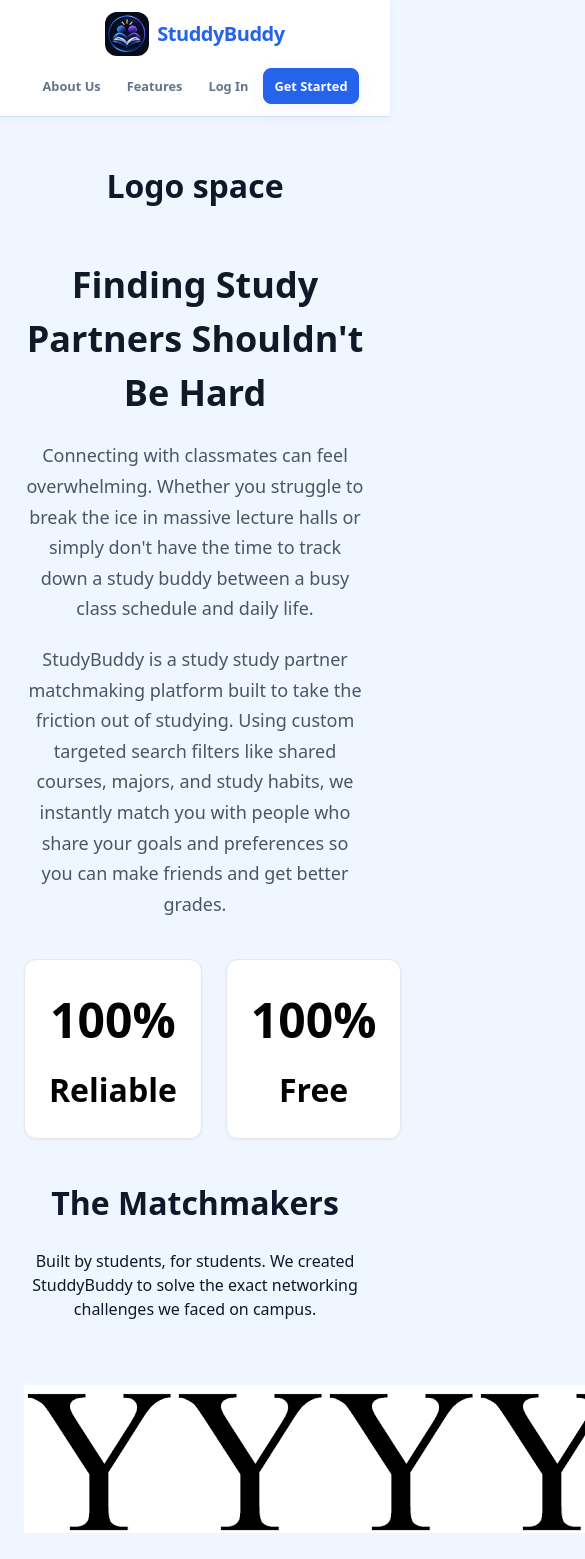
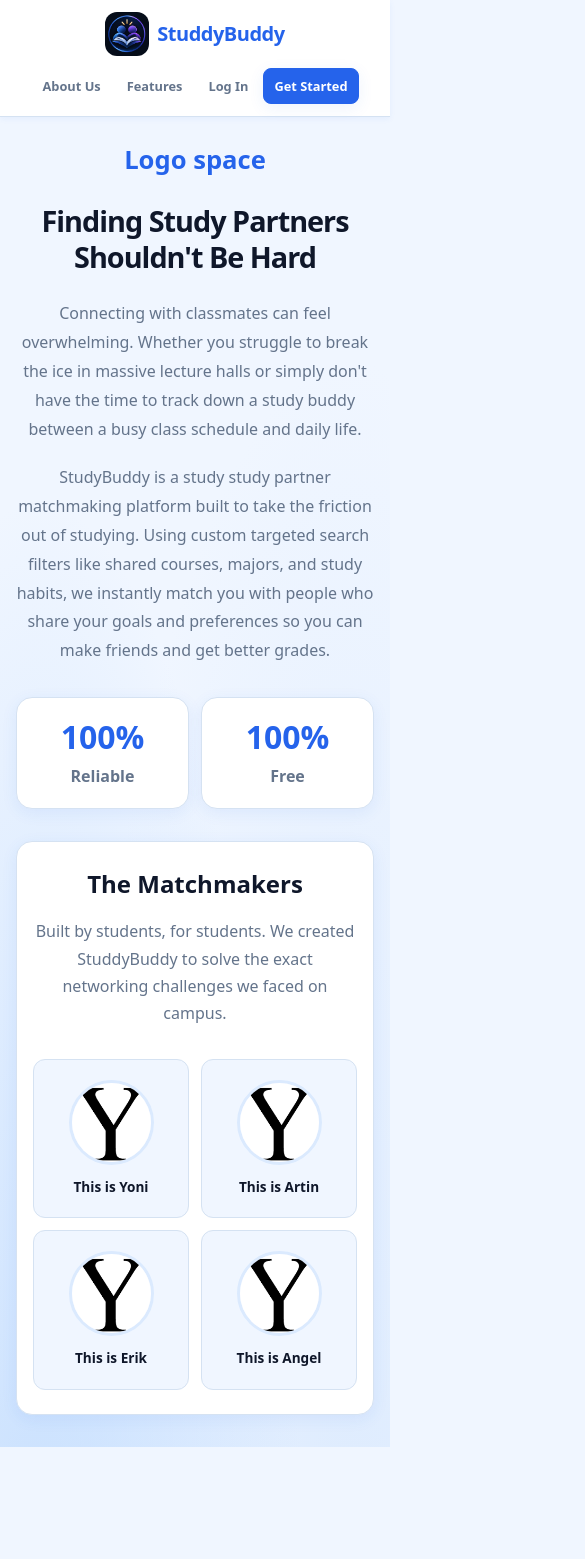
Before and after one commit to Artin-Etaati/study-buddy, a React (Vite) app: page /about in a window 390 px wide. Shown: the top 1559 px of the page, 585 px wide, since content can reach past the window. After the commit the page ends 1447 px from the top, so only its background shows below. Built offline with nearby package versions, Linux system fonts and the light colour scheme; no server answers.

Commit message:
Redesign About Us page

```diff
--- a/src/css/LandingPageCss/about.module.css
+++ b/src/css/LandingPageCss/about.module.css
@@ -1,57 +1,269 @@
+
 .container {
-  max-width: 800px;
+  width: 100%;
+  max-width: 1000px;
   margin: 0 auto;
+  padding: 48px 24px 64px;
+
   text-align: center;
-  padding:1.5rem;
+  font-family: var(--font-family);
+  color: var(--color-text);
+
+  background-image: var(--background-waves);
+  background-repeat: no-repeat;
 }
 
+
+/* Logo section */
+
+.container > h1 {
+  margin: 0 0 32px;
+  font-size: 2rem;
+  font-weight: 800;
+  color: var(--color-primary);
+}
+
+
+/* Introduction */
+
 .title {
-  font-size: 2.25rem;
+  max-width: 850px;
+  margin: 0 auto 24px;
+
+  font-size: clamp(1.8rem, 4vw, 2.6rem);
   font-weight: 800;
-  color: #111827;
-  margin-bottom: 1.25rem;
-  margin-top: 3rem;
+  line-height: 1.25;
+  letter-spacing: -1px;
+
+  color: var(--color-text);
 }
 
 .description {
-  font-size: 1.125rem;
-  color: #4b5563;
-  line-height: 1.7;
-  margin-bottom: 1.25rem;
+  max-width: 800px;
+  margin: 0 auto 20px;
+
+  font-size: 1.05rem;
+  line-height: 1.8;
+  color: var(--color-text-secondary);
 }
+
+
+/* Statistics */
 
 .statsGrid {
   display: grid;
-  grid-template-columns: 1fr 1fr;
-  gap: 1.5rem;
-  margin: 2.5rem 0;
+  grid-template-columns: repeat(2, minmax(0, 1fr));
+  gap: 24px;
+
+  max-width: 800px;
+  margin: 40px auto 48px;
 }
 
 .statItem {
-  background-color: #ffffff;
-  padding: 1.5rem;
-  border-radius: 12px;
-  border: 1px solid #e5e7eb;
-  box-shadow: 0 1px 3px rgba(0, 0, 0, 0.05);
   display: flex;
   flex-direction: column;
+  align-items: center;
+  justify-content: center;
+  gap: 8px;
+
+  padding: 32px 24px;
+
+  background-color: var(--color-surface);
+  border: 1px solid var(--color-border);
+  border-radius: var(--radius-xl);
+  box-shadow: var(--shadow-md);
+
+  transition:
+    transform var(--transition-normal),
+    box-shadow var(--transition-normal);
+}
+
+.statItem:hover {
+  transform: translateY(-4px);
+  box-shadow: var(--shadow-lg);
 }
 
 .statNumber {
   font-size: 3rem;
-  font-weight: 700;
-  color: #020202;
+  font-weight: 800;
+  line-height: 1.2;
+  color: var(--color-primary);
 }
 
 .statLabel {
-  font-size: 2rem;
-  color: #020202;
+  font-size: 1.15rem;
   font-weight: 600;
-  margin-top: 10px;
+  color: var(--color-text-secondary);
 }
 
+
+/* Team section */
+
+.teamSection {
+  margin-top: 48px;
+  padding: 32px 24px;
+
+  background-color: var(--color-surface);
+  border: 1px solid var(--color-border);
+  border-radius: var(--radius-xl);
+  box-shadow: var(--shadow-md);
+}
+
+.teamSection > h1 {
+  margin: 0 0 16px;
+
+  font-size: 1.8rem;
+  font-weight: 750;
+  color: var(--color-text);
+}
+
+.teamSection > p {
+  max-width: 700px;
+  margin: 0 auto;
+
+  font-size: 1rem;
+  line-height: 1.7;
+  color: var(--color-text-secondary);
+}
+
+
+/* Team members */
+
 .matchmakers {
-  margin-top: 4rem;
+  display: grid;
+  grid-template-columns: repeat(4, minmax(0, 1fr));
+  gap: 24px;
+
+  margin-top: 32px;
+}
+
+.matchmakers > div {
   display: flex;
-  justify-content: space-between;
+  flex-direction: column;
+  align-items: center;
+  gap: 12px;
+
+  min-width: 0;
+  padding: 20px 12px;
+
+  background-color: var(--color-background);
+  border: 1px solid var(--color-border);
+  border-radius: var(--radius-lg);
+
+  transition:
+    transform var(--transition-normal),
+    box-shadow var(--transition-normal);
 }
+
+.matchmakers > div:hover {
+  transform: translateY(-4px);
+  box-shadow: var(--shadow-md);
+}
+
+.matchmakers img {
+  width: 100%;
+  max-width: 110px;
+  aspect-ratio: 1;
+
+  object-fit: cover;
+  border: 3px solid var(--color-primary-soft);
+  border-radius: var(--radius-full);
+  background-color: var(--color-surface);
+}
+
+.matchmakers p {
+  margin: 0;
+
+  font-size: 0.95rem;
+  font-weight: 600;
+  color: var(--color-text);
+}
+
+
+/* Tablet */
+
+@media (max-width: 768px) {
+  .container {
+    padding: 32px 20px 48px;
+  }
+
+  .description {
+    font-size: 1rem;
+  }
+
+  .statsGrid {
+    gap: 16px;
+  }
+
+  .statItem {
+    padding: 24px 16px;
+  }
+
+  .statNumber {
+    font-size: 2.5rem;
+  }
+
+  .teamSection {
+    padding: 24px 16px;
+  }
+
+  .matchmakers {
+    grid-template-columns: repeat(2, minmax(0, 1fr));
+    gap: 16px;
+  }
+}
+
+
+/* Mobile */
+
+@media (max-width: 480px) {
+  .container {
+    padding: 24px 16px 32px;
+  }
+
+  .container > h1 {
+    font-size: 1.6rem;
+    margin-bottom: 24px;
+  }
+
+  .title {
+    font-size: 1.8rem;
+  }
+
+  .statsGrid {
+    gap: 12px;
+    margin: 32px auto;
+  }
+
+  .statItem {
+    padding: 20px 12px;
+  }
+
+  .statNumber {
+    font-size: 2rem;
+  }
+
+  .statLabel {
+    font-size: 1rem;
+  }
+
+  .teamSection {
+    margin-top: 32px;
+  }
+
+  .teamSection > h1 {
+    font-size: 1.5rem;
+  }
+
+  .matchmakers {
+    gap: 12px;
+  }
+
+  .matchmakers img {
+    max-width: 85px;
+  }
+
+  .matchmakers p {
+    font-size: 0.85rem;
+  }
+}
```
